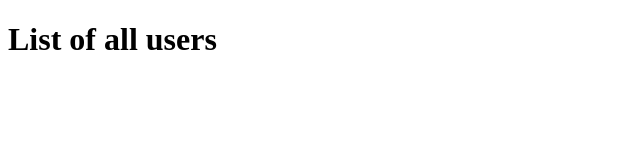
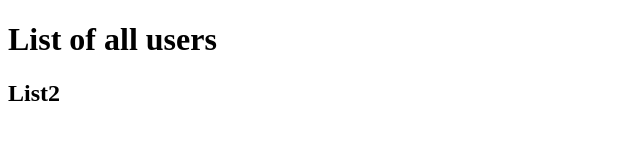
Before and after one commit to 13aditya04/TestProject1_AS, a plain HTML site: page index.html in a window 1280 px wide. Shown: the full height of the page, 0-640 px from the left. Drawn offline with Linux system fonts and the light colour scheme.

Commit message:
Made changes to index.html

```diff
--- a/index.html
+++ b/index.html
@@ -8,7 +8,9 @@
         <link rel="stylesheet" href="">
     </head>
     <body>
+
         <h1>List of all users</h1>
+        <h2>List2</h2>
 
         <script src="" async defer></script>
     </body>
```
